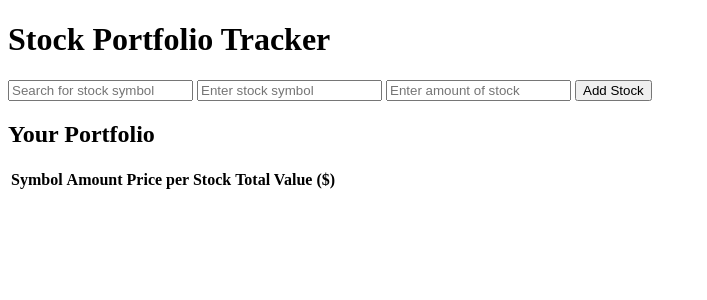
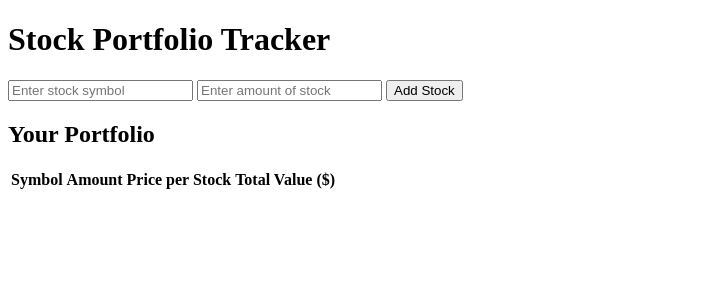
Before and after one commit to sinanaksu0/stock-portfolio-tracker, a Flask app: page / in a window 1280 px wide. Shown: the top 300 px of the page, without its empty margins (0-707 px from the left). Run offline with Flask 3, Linux system fonts and the light colour scheme; lists and menus that the app fills with data are empty.

Commit message:
Switched from Alpha Vantage to yfinance

```diff
--- a/app.py
+++ b/app.py
@@ -1,41 +1,20 @@
-from flask import Flask, render_template, request, jsonify
-import requests
+from flask import Flask, render_template, request
+import yfinance as yf
 
 app = Flask(__name__)
 
 # Placeholder for portfolio data
 portfolio = []
 
-# Alpha Vantage API key
-API_KEY = "TKC1ADZOYQOQ7SO2"
-
-# Function to get stock price from Alpha Vantage API
+# Function to get stock price from yfinance
 def get_stock_price(symbol):
-    url = f"https://www.alphavantage.co/query?function=TIME_SERIES_INTRADAY&symbol={symbol}&interval=1min&apikey={API_KEY}"
-
     try:
-        response = requests.get(url)
-        data = response.json()
-
-        # Check if we received valid data
-        if "Time Series (1min)" in data:
-            latest_time = list(data["Time Series (1min)"])[0]
-            latest_price = data["Time Series (1min)"][latest_time]["1. open"]
-            return float(latest_price)
-        else:
-            return None
+        stock = yf.Ticker(symbol)
+        hist = stock.history(period="1d")
+        return float(hist['Open'][0])
     except Exception as e:
         print(f"An error occurred: {e}")
         return None
-
-# Function to search for stock symbols
-def search_stock(query):
-    url = f"https://www.alphavantage.co/query?function=SYMBOL_SEARCH&keywords={query}&apikey={API_KEY}"
-    response = requests.get(url)
-    data = response.json()
-
-    # Return top 5 results if any are found
-    return data.get("bestMatches", [])[:5]
 
 @app.route("/", methods=["GET", "POST"])
 def index():
@@ -66,11 +45,5 @@ def index():
 
     return render_template("index.html", portfolio=portfolio)
 
-@app.route("/search", methods=["GET"])
-def search():
-    query = request.args.get("query")
-    results = search_stock(query)
-    return jsonify(results)
-
 if __name__ == "__main__":
     app.run(debug=True)
--- a/templates/index.html
+++ b/templates/index.html
@@ -7,10 +7,7 @@
 <body>
     <h1>Stock Portfolio Tracker</h1>
     <form method="post">
-        <input type="text" id="search" placeholder="Search for stock symbol" autocomplete="off">
-        <div id="search-results" style="display:none; border:1px solid #ccc; max-width:200px; position:absolute; background:white;"></div>
-
-        <input type="text" name="symbol" id="symbol" placeholder="Enter stock symbol" required readonly>
+        <input type="text" name="symbol" id="symbol" placeholder="Enter stock symbol" required>
         <input type="number" name="amount" placeholder="Enter amount of stock" required step="any">
         <button type="submit">Add Stock</button>
     </form>
@@ -36,42 +33,5 @@
         </tr>
         {% endfor %}
     </table>
-
-    <script>
-        const searchInput = document.getElementById("search");
-        const resultsDiv = document.getElementById("search-results");
-        const symbolInput = document.getElementById("symbol");
-
-        searchInput.addEventListener("input", () => {
-            const query = searchInput.value;
-            if (query.length > 1) {
-                fetch(`/search?query=${query}`)
-                    .then(response => response.json())
-                    .then(data => {
-                        resultsDiv.innerHTML = "";
-                        data.forEach(item => {
-                            const symbol = item["1. symbol"];
-                            const name = item["2. name"];
-                            const div = document.createElement("div");
-                            div.innerText = `${symbol} - ${name}`;
-                            div.onclick = () => {
-                                symbolInput.value = symbol;
-                                resultsDiv.style.display = "none";
-                            };
-                            resultsDiv.appendChild(div);
-                        });
-                        resultsDiv.style.display = "block";
-                    });
-            } else {
-                resultsDiv.style.display = "none";
-            }
-        });
-
-        document.addEventListener("click", (e) => {
-            if (!resultsDiv.contains(e.target) && e.target !== searchInput) {
-                resultsDiv.style.display = "none";
-            }
-        });
-    </script>
 </body>
 </html>
```
